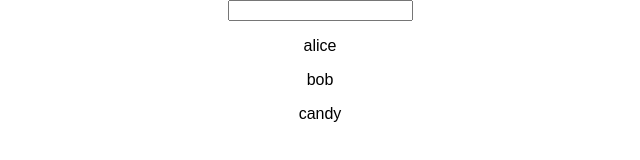
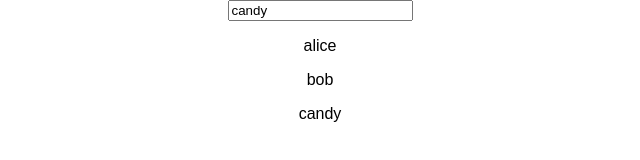
Before and after one commit to countzyx/udemy-reactcg-assignment3, a React (Create React App) app: page / in a window 1280 px wide. Shown: the top 160 px of the page, without its empty margins (320-960 px from the left). Built offline with nearby package versions, Linux system fonts and the light colour scheme.

Commit message:
Added Props to UserInput
Can now pass an onChangeEvent that changes the App state to
UserInput. Can also pass a default value to initialize the
text field.
It updates the third username held in the usernames array in the
state.

```diff
--- a/src/App.js
+++ b/src/App.js
@@ -1,5 +1,5 @@
 // @flow
-import React, { Component } from 'react';
+import * as React from 'react';
 import UserInput from './components/UserInput';
 import UserOutput from './components/UserOutput';
 import './App.css';
@@ -9,16 +9,22 @@ type State = {
   usernames: Array<string>
 };
 
-class App extends Component<Props, State> {
+class App extends React.Component<Props, State> {
   state = {
     usernames: ['alice', 'bob', 'candy'],
   };
+
+  onChangeNameHandler = (event: SyntheticEvent<HTMLInputElement>) => {
+    this.setState({
+      usernames: ['alice', 'bob', event.currentTarget.value],
+    });
+  }
 
   render = () => {
     const { usernames } = this.state;
     return (
       <div className="App">
-        <UserInput />
+        <UserInput onChangeHandler={this.onChangeNameHandler} defaultValue={usernames[2]} />
         <UserOutput textA={usernames[0]} />
         <UserOutput textA={usernames[1]} />
         <UserOutput textA={usernames[2]} />
--- a/src/components/UserInput.js
+++ b/src/components/UserInput.js
@@ -1,9 +1,24 @@
-import React from 'react';
+// @flow
+import * as React from 'react';
 
-const UserInput = () => (
-  <div>
-    <input type="text" />
-  </div>
-);
+type Props = {
+  defaultValue?: ?string,
+  onChangeHandler?: ?(event: SyntheticEvent<HTMLInputElement>) => void
+}
+
+const UserInput = (props: Props) => {
+  const { defaultValue, onChangeHandler } = props;
+
+  return (
+    <div>
+      <input type="text" onChange={onChangeHandler} defaultValue={defaultValue} />
+    </div>
+  );
+};
+
+UserInput.defaultProps = {
+  defaultValue: null,
+  onChangeHandler: null,
+};
 
 export default UserInput;
--- a/src/components/UserOutput.js
+++ b/src/components/UserOutput.js
@@ -1,8 +1,9 @@
+// @flow
 import React from 'react';
 
 type Props = {
-  textA: ?string,
-  textB: ?string
+  textA?: ?string,
+  textB?: ?string
 }
 
 const UserOutput = (props: Props) => {
@@ -16,4 +17,9 @@ const UserOutput = (props: Props) => {
   );
 };
 
+UserOutput.defaultProps = {
+  textA: null,
+  textB: null,
+}
+
 export default UserOutput;
```
